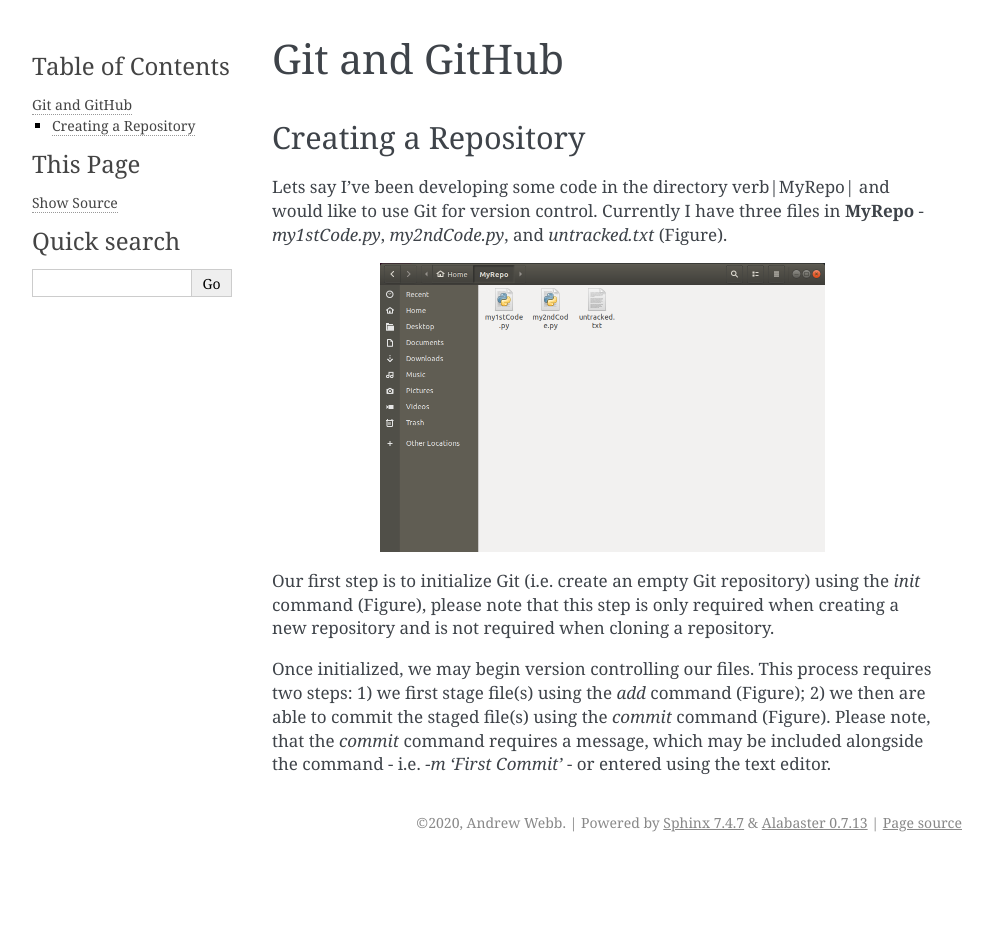
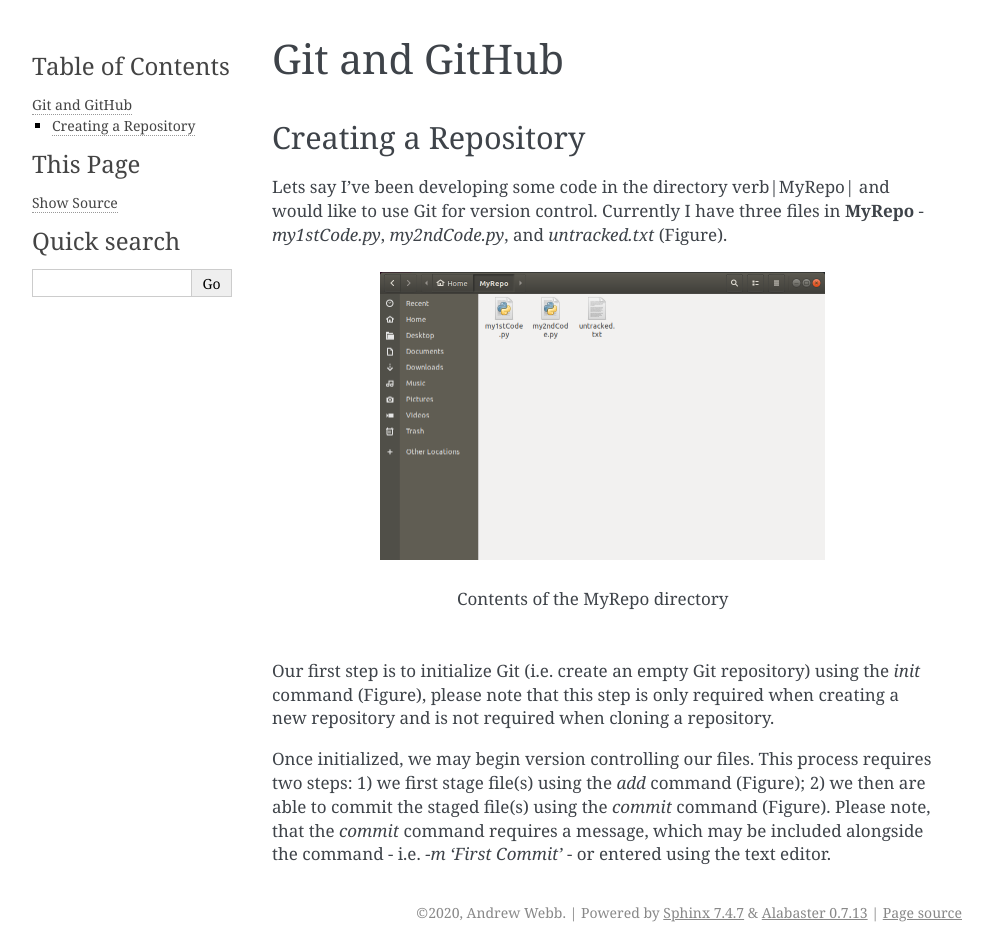
Before and after one commit to kocherlab/kocher_guides, a Sphinx documentation site: the page built from docs/Guides/Git.rst, in a window 1280 px wide. Shown: the whole page, without its empty margins (148-1141 px from the left). Built offline with Sphinx 7.4.7, drawn with Linux system fonts in a browser that asks for light colours; before the commit the page ends 900 px from its top, so only the background shows below that.

Commit message:
Update to Git Doc

```diff
--- a/docs/Guides/Git.rst
+++ b/docs/Guides/Git.rst
@@ -6,9 +6,14 @@
 
 Lets say I’ve been developing some code in the directory \verb|MyRepo| and would like to use Git for version control. Currently I have three files in **MyRepo** - *my1stCode.py*, *my2ndCode.py*, and *untracked.txt* (Figure).
 
-.. image:: Git/Section1/MyRepo.png
-   :scale: 50 %
-   :align: center
+
+.. figure:: Git/Section1/MyRepo.png
+    :scale: 50 %
+    :align: center
+    :alt: alternate text
+    :figclass: align-center
+
+    Contents of the MyRepo directory
 
 Our first step is to initialize Git (i.e. create an empty Git repository) using the *init* command (Figure), please note that this step is only required when creating a new repository and is not required when cloning a repository.
 
--- a/docs/Guides/SLURM.rst
+++ b/docs/Guides/SLURM.rst
@@ -8,6 +8,7 @@
 
 .. code-block:: bash
    :linenos:
+   :caption: myserial.slurm
    :name: myserial
 
    #!/bin/bash
@@ -23,9 +24,6 @@
    echo 'Hello world!'
    echo 'This is my first SLURM script'
    echo 'Behold the power of HPCs'
-
-.. centered::
-   myserial.slurm
 
 Array Jobs
 ----------
```
